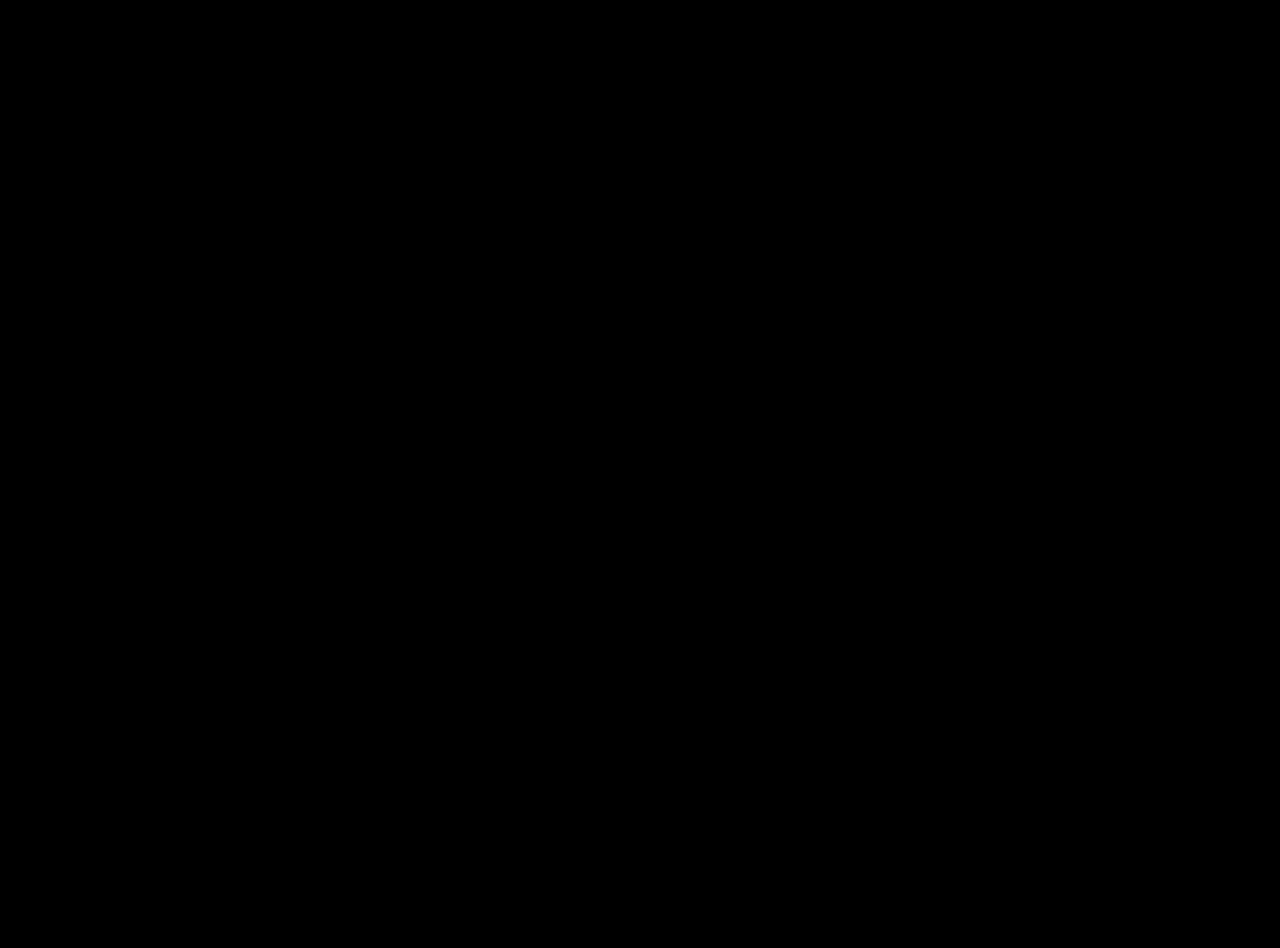
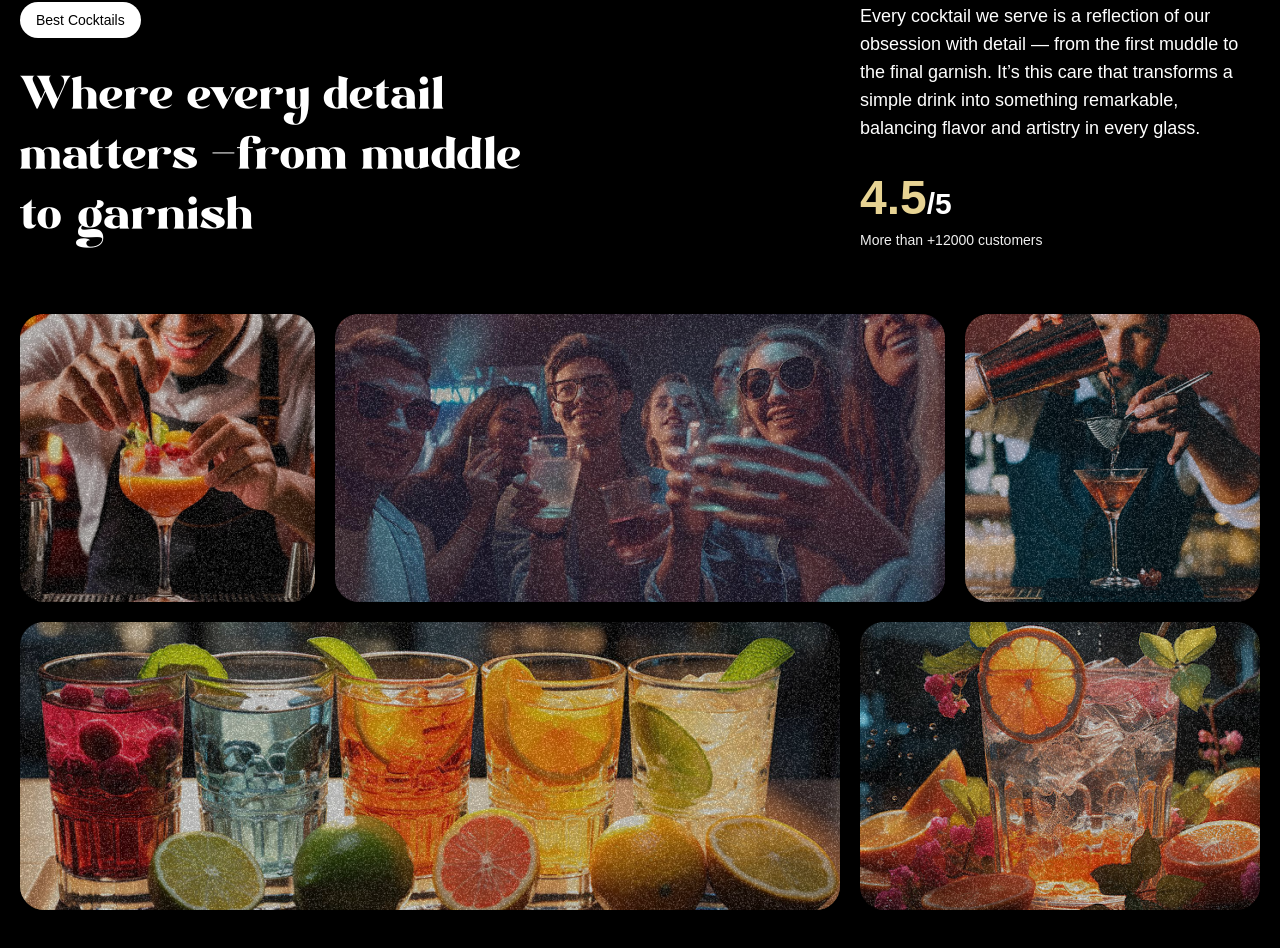
Before and after one commit to Abhikansh3/Cocktails, a React (Vite) app: page / in a window 1280 px wide. Shown: the part 1710-2658 px from the top of the page. Before the commit the page ends 1600 px from the top, so only its background shows below. Built offline with nearby package versions, Linux system fonts and the light colour scheme; a web font is replaced by a local one.

Commit message:
Implement about section

```diff
--- a/constants/index.js
+++ b/constants/index.js
@@ -42,15 +42,15 @@
 ];
 
 const mockTailLists = [
+{
+	name: "Smoked Apple Mojito",
+	detail: "Apple | Pomegranate | ginger",
+	price: "325",
+ },
  {
 	name: "Orange Passionfruit",
 	detail: "Orange | passion fruit | lime | tonic",
 	price: "295",
- },
- {
-	name: "Smoked Apple Mojito",
-	detail: "Apple | Pomegranate | ginger",
-	price: "325",
  },
  {
 	name: "Cocunut Florida",
--- a/src/App.jsx
+++ b/src/App.jsx
@@ -5,6 +5,7 @@
 import Navbar from './components/Navbar'
 import Hero from './components/Hero'
 import Cocktails from './components/cocktails'
+import About from './components/About'
 
 gsap.registerPlugin(ScrollTrigger,SplitText)
 
@@ -14,6 +15,7 @@
       <Navbar/>
       <Hero/>
       <Cocktails/>
+      <About/>
     </main>
   )
 }
--- /dev/null
+++ b/src/components/About.jsx
@@ -0,0 +1,92 @@
+import { useGSAP } from '@gsap/react'
+import gsap from 'gsap'
+import {SplitText} from 'gsap/all'
+import React from 'react'
+
+const About = () => {
+    useGSAP(()=>{
+        const titleSplit = SplitText.create('#about h2',{
+            type:'words'
+        })
+        const scrollTimeline = gsap.timeline({
+            scrollTrigger:{
+                trigger:'#about',
+                start:'top center'
+            }
+        })
+        scrollTimeline
+        .from(titleSplit.words,{
+            opacity:0,
+            duration:1,
+            yPercent:100,
+            ease:'expo.out',
+            stagger:0.02
+        })
+        .from('.top-grid div , .bottom-grid div',{
+            opacity:0,
+            duration:1,
+            ease:'power1.inOut',
+            stagger:0.04
+        },'-0.15')
+    })
+
+  return (
+    <div id='about'>
+        <div className='mb-16 md:px-0 px-5'>
+            <div className='content'>
+                <div className='md:col-span-8'>
+                    <p className='badge'>Best Cocktails</p>
+                    <h2>Where every detail matters <span className='text-white'>-</span>
+                    from muddle to garnish
+                    </h2>
+                </div>
+                <div className='sub-content'>
+                    <p>
+                        Every cocktail we serve is a reflection of our obsession with detail — from the first muddle to the final garnish. It’s this care that transforms a simple drink into something remarkable, balancing flavor and artistry in every glass.
+                    </p>
+                    <div>
+                        <p className='md:text-3xl text-xl font-bold'>
+                            <span>4.5</span>/5
+                        </p>
+                        <p className='text-sm text-white-100'>
+                            More than +12000 customers
+                        </p>
+                    </div>
+                </div>
+            </div>
+        </div>
+
+        <div className='top-grid'>
+            < div className='md:col-span-3'>
+                <div className='noisy'/>
+                <img src="/images/abt1.png" alt="grid-img-1" />
+            </div>
+
+            < div className='md:col-span-6'>
+                <div className='noisy'/>
+                <img src="/images/abt2.png" alt="grid-img-2" />
+            </div>
+
+            < div className='md:col-span-3'>
+                <div className='noisy'/>
+                <img src="/images/abt5.png" alt="grid-img-5" />
+            </div>
+
+        </div>
+
+        <div className='bottom-grid'>
+                <div className='md:col-span-8'>
+                <div className='noisy'/>
+                <img src="/images/abt3.png" alt="grid-img-3" />
+                </div>
+
+                <div className='md:col-span-4'>
+                <div className='noisy'/>
+                <img src="/images/abt4.png" alt="grid-img-4" />
+                </div>
+            </div>
+    </div>
+  )
+}
+
+export default About
```
